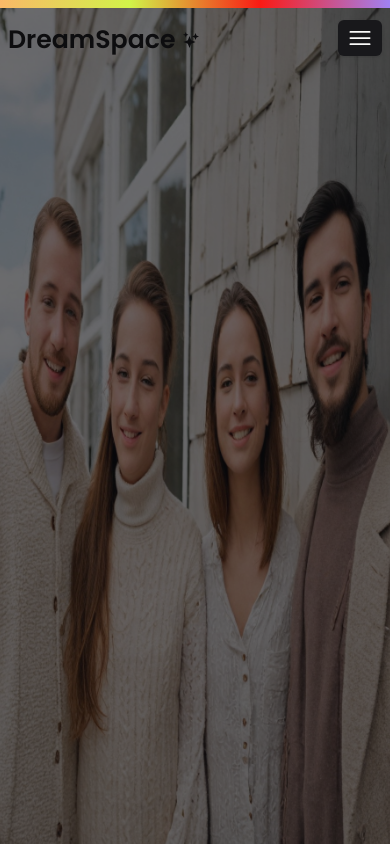
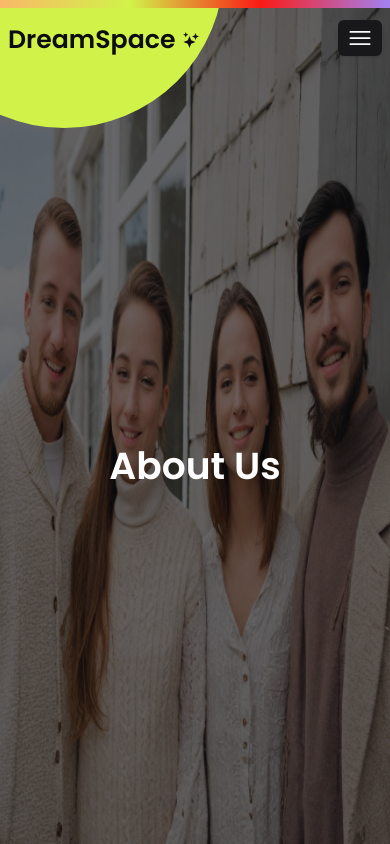
Before and after one commit to indunil-jay/DreamSpace, a Next.js app: page /about in a window 390 px wide. Shown: the top 844 px of the page. Built offline with nearby package versions, Linux system fonts and the light colour scheme.

Commit message:
make z index issue in mobile screens

```diff
--- a/src/app/about/page.tsx
+++ b/src/app/about/page.tsx
@@ -1,3 +1,4 @@
+import { Header } from "@/components/header";
 import { Main } from "@/components/pages/about/main";
 
 const AboutPage = () => {
--- a/src/components/desktop-navigation.tsx
+++ b/src/components/desktop-navigation.tsx
@@ -2,7 +2,7 @@ import { HeaderNavigation } from "@/components/header-navigation";
 
 export const DesktopNavigation = () => {
   return (
-    <nav className="absolute hidden lg:block top-1/2 -translate-y-1/2 left-0 right-0 mx-auto max-w-fit bg-background-white px-2 py-1 rounded-xl !z-[9999]">
+    <nav className="absolute z-[9999] hidden lg:block top-1/2 -translate-y-1/2 left-0 right-0 mx-auto max-w-fit bg-background-white px-2 py-1 rounded-xl ">
       <HeaderNavigation />
     </nav>
   );
--- a/src/components/header.tsx
+++ b/src/components/header.tsx
@@ -1,10 +1,11 @@
+"use client";
 import { DesktopNavigation } from "@/components/desktop-navigation";
 import { Logo } from "@/components/logo";
 import { MobileNavigation } from "@/components/mobile-navigaton";
 
 export const Header = () => {
   return (
-    <header className="pt-5 pb-3 h-[5rem] side-gutter  relative  ">
+    <header className="pt-5 pb-3 h-[5rem] side-gutter   relative   ">
       <div className="relative flex justify-between lg:justify-normal">
         <Logo />
 
--- a/src/components/logo.tsx
+++ b/src/components/logo.tsx
@@ -1,8 +1,14 @@
+import { cn } from "@/lib/utils";
 import { IoSparklesSharp } from "react-icons/io5";
 
-export const Logo = () => {
+export const Logo = ({ color = "dark" }: { color?: "light" | "dark" }) => {
   return (
-    <div className="flex items-center gap-2 z-[99]">
+    <div
+      className={cn(
+        "flex items-center gap-2 z-[9999]",
+        color === "dark" ? "text-dark" : "text-white"
+      )}
+    >
       <span className="text-[1.575rem] md:text-[1.875rem] font-semibold ">
         DreamSpace
       </span>
--- a/src/components/mobile-navigaton.tsx
+++ b/src/components/mobile-navigaton.tsx
@@ -25,7 +25,7 @@ export const MobileNavigation = () => {
           </Button>
         </SheetTrigger>
 
-        <SheetContent className="flex flex-col justify-between z-[999] ">
+        <SheetContent className="flex flex-col justify-between z-[99999] ">
           {/* to fix unexpected console error in when using sheet component */}
           <VisuallyHidden>
             <SheetHeader>
--- a/src/components/pages/about/about-hero-section.tsx
+++ b/src/components/pages/about/about-hero-section.tsx
@@ -5,6 +5,7 @@ import Image from "next/image";
 export const AboutHeroSection = () => {
   return (
     <>
+      <div className="h-[20rem] z-[98]  aspect-square rounded-full bg-yellow-cs absolute md:-top-[10rem] -top-[12rem] left-[-6rem] md:left-[-2rem]" />
       <div
         className={cn(
           "min-h-dvh h-dvh w-full top-0 absolute !overflow-hidden hidden md:block",
@@ -31,7 +32,11 @@ export const AboutHeroSection = () => {
           className="object-cover overflow-clip"
         />
       </div>
-      <section className="z-[100] min-h-[calc(100dvh-5rem)] h-[calc(100dvh-5rem)] flex flex-col  justify-center overflow-hidden"></section>
+      <section className=" min-h-[calc(100dvh-5rem)] h-[calc(100dvh-5rem)] flex flex-col  justify-center items-center overflow-hidden">
+        <h1 className="heading-main mt-2 text-white relative z-[9999]">
+          About us
+        </h1>
+      </section>
     </>
   );
 };
--- a/src/components/pages/our-process/process-hero-section.tsx
+++ b/src/components/pages/our-process/process-hero-section.tsx
@@ -18,8 +18,9 @@ export const ProcessHeroSection = () => {
           className="object-cover overflow-clip"
         />
       </div>
+      <div className="h-[20rem] z-[999]  aspect-square rounded-full bg-yellow-cs absolute md:-top-[10rem] -top-[12rem] left-[-6rem] md:left-[-2rem]" />
 
-      <section className="relative z-[100] min-h-[calc(100dvh-5rem)] h-[calc(100dvh-5rem)] flex flex-col  justify-center overflow-hidden ">
+      <section className="relative z-[999] min-h-[calc(100dvh-5rem)] h-[calc(100dvh-5rem)] flex flex-col  justify-center overflow-hidden ">
         <div className="text-center max-w-screen-md mx-auto w-full side-gutter  relative -top-[2rem] ">
           <h1 className="heading-main mt-2 text-white">Our Proven Process</h1>
           <div className="mt-4 w-[85%] mx-auto">
```
